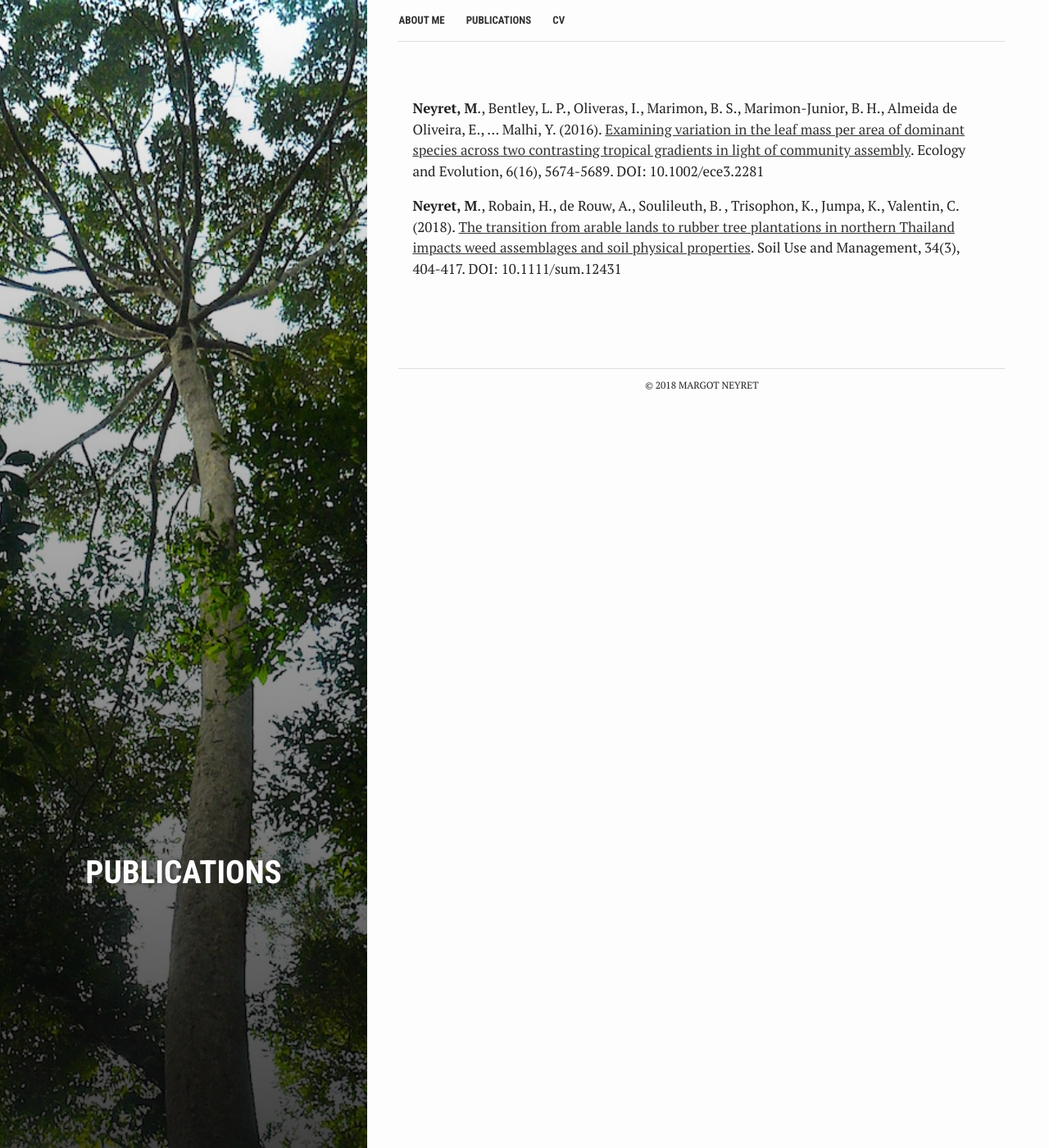
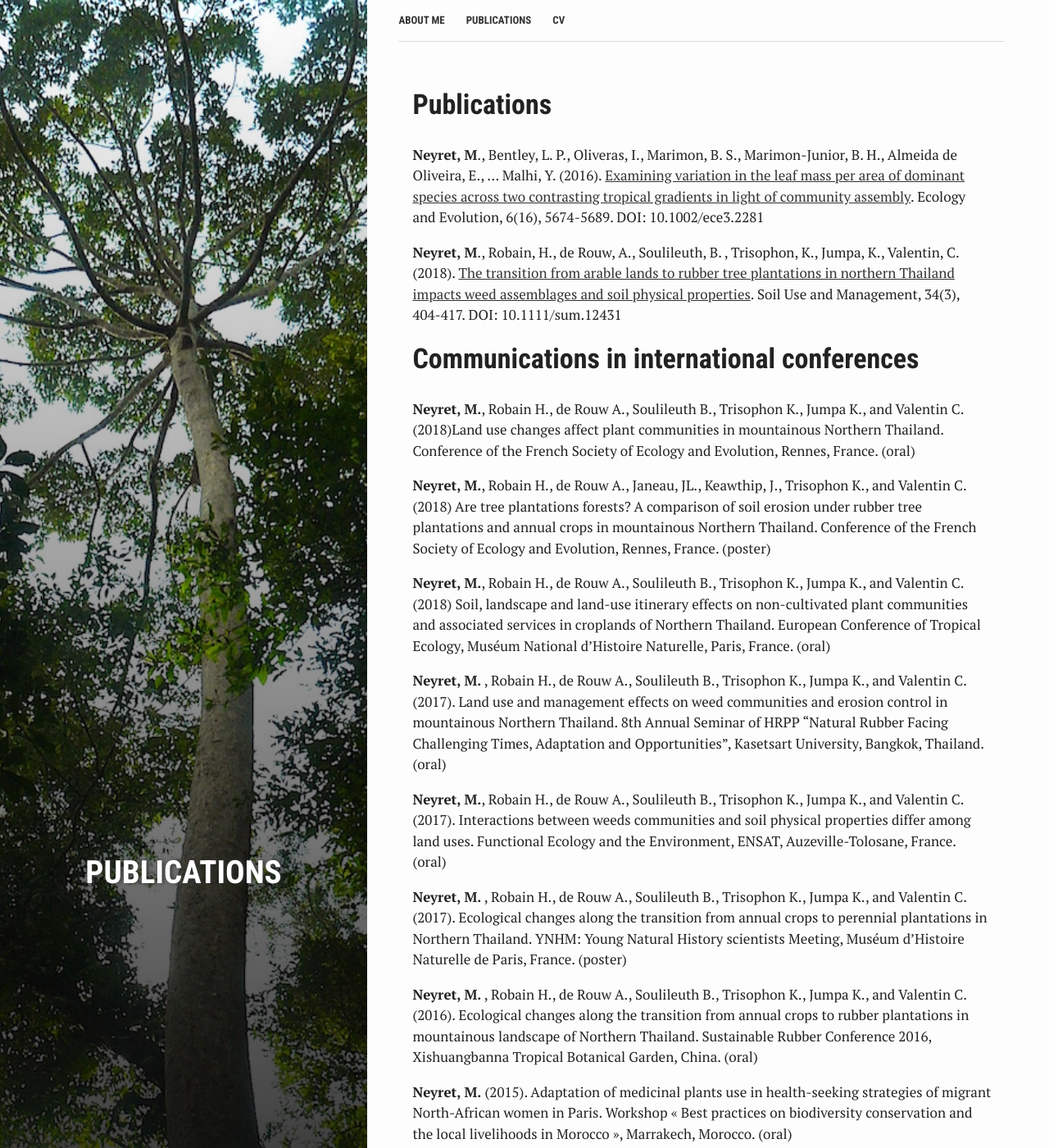
Before and after one commit to mneyret/website, a Jekyll site: the page built from publi.md, in a window 1280 px wide and 1400 px high. Shown: the whole window at 82% size. Built offline with Jekyll 4.4.1, drawn with Linux system fonts in a browser that asks for light colours.

Commit message:
Update about me and add conferences

```diff
--- a/publi.md
+++ b/publi.md
@@ -5,7 +5,30 @@ permalink: "/publications/"
 bg: arbre.jpg
 ---
 
+# **Publications**
+
 **Neyret, M**., Bentley, L. P., Oliveras, I., Marimon, B. S., Marimon-Junior, B. H., Almeida de Oliveira, E., ... Malhi, Y. (2016). <a href="http://onlinelibrary.wiley.com/doi/10.1002/ece3.2281/epdf" target="_blank">Examining variation in the leaf mass per area of dominant species across two contrasting tropical gradients in light of community assembly</a>. Ecology and Evolution, 6(16), 5674-5689. DOI: 10.1002/ece3.2281
 
 
 **Neyret, M**., Robain, H., de Rouw, A., Soulileuth, B. , Trisophon, K., Jumpa, K., Valentin, C. (2018). <a href="/assets/images/Neyret_et_al-2018-Soil_Use_and_Management.pdf" target="_blank">The transition from arable lands to rubber tree plantations in northern Thailand impacts weed assemblages and soil physical properties</a>. Soil Use and Management, 34(3), 404-417. DOI: 10.1111/sum.12431
+
+# **Communications in international conferences**
+
+**Neyret, M.**, Robain H., de Rouw A., Soulileuth B., Trisophon K., Jumpa K., and Valentin C. (2018)Land use changes affect plant communities in mountainous Northern Thailand.
+Conference of the French Society of Ecology and Evolution, Rennes, France. (oral)
+
+**Neyret, M.**, Robain H., de Rouw A., Janeau, JL., Keawthip, J., Trisophon K., and Valentin C. (2018) Are tree plantations forests? A comparison of soil erosion under rubber tree plantations and annual crops in mountainous Northern Thailand. Conference of the French Society of Ecology and Evolution, Rennes, France.
+(poster)
+
+**Neyret, M.**, Robain H., de Rouw A., Soulileuth B., Trisophon K., Jumpa K., and Valentin C. (2018) Soil, landscape and land-use itinerary effects on non-cultivated plant communities and associated services in croplands of Northern Thailand. European Conference of Tropical Ecology, Muséum National d’Histoire Naturelle, Paris, France. (oral)
+
+**Neyret, M.** , Robain H., de Rouw A., Soulileuth B., Trisophon K., Jumpa K., and Valentin C. (2017). Land use and management effects on weed communities and erosion control in mountainous Northern Thailand. 8th Annual Seminar of HRPP “Natural Rubber Facing Challenging Times, Adaptation and Opportunities”, Kasetsart University, Bangkok, Thailand. (oral)
+
+**Neyret, M.**, Robain H., de Rouw A., Soulileuth B., Trisophon K., Jumpa K., and Valentin C. (2017). Interactions between weeds communities and soil physical properties differ among land uses. Functional Ecology and the Environment, ENSAT, Auzeville-Tolosane, France. (oral)
+
+**Neyret, M.** , Robain H., de Rouw A., Soulileuth B., Trisophon K., Jumpa K., and Valentin C. (2017). Ecological changes along the transition from annual crops to perennial plantations in Northern Thailand. YNHM: Young Natural History scientists Meeting,
+Muséum d’Histoire Naturelle de Paris, France. (poster)
+
+**Neyret, M.** , Robain H., de Rouw A., Soulileuth B., Trisophon K., Jumpa K., and Valentin C. (2016). Ecological changes along the transition from annual crops to rubber plantations in mountainous landscape of Northern Thailand. Sustainable Rubber Conference 2016, Xishuangbanna Tropical Botanical Garden, China. (oral)
+
+**Neyret, M.** (2015). Adaptation of medicinal plants use in health-seeking strategies of migrant North-African women in Paris. Workshop « Best practices on biodiversity conservation and the local livelihoods in Morocco », Marrakech, Morocco. (oral)
```
Also changed, not shown: index.md (+3 -1 lines), Gemfile.lock, 2 other files.
